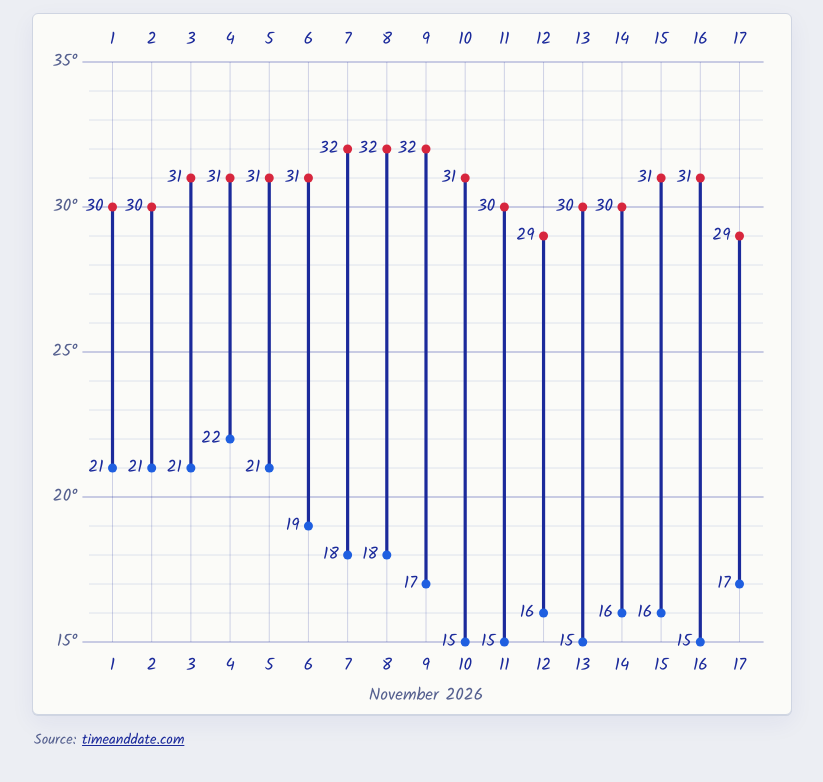
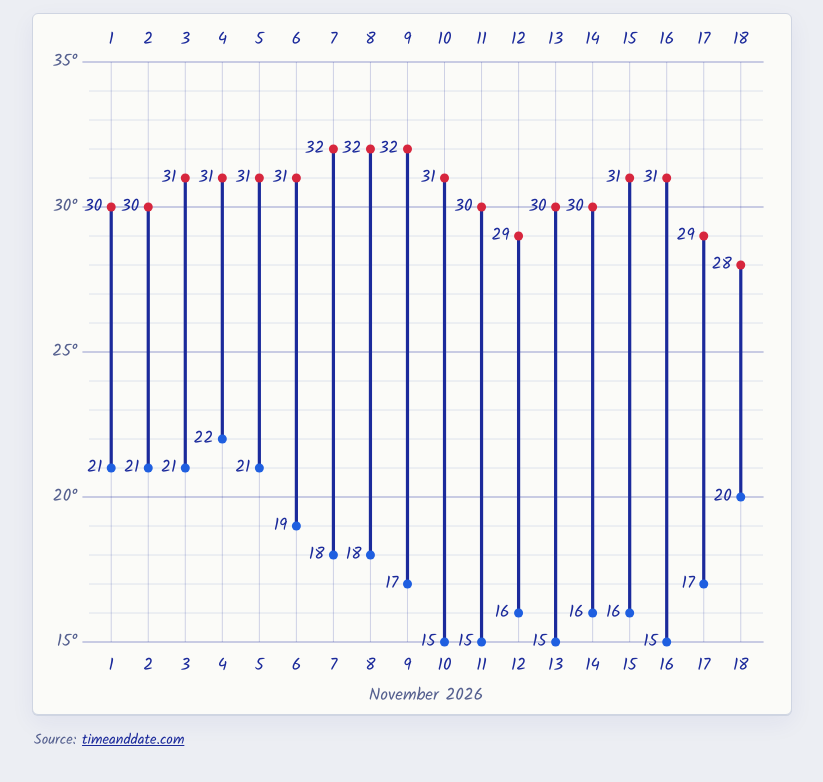
Before and after one commit to asingh44878/temp-nov-2026, a plain HTML site: page index.html in a window 1280 px wide. Shown: the part 94-876 px from the top of the page, without its empty margins (228-1051 px from the left). Drawn offline with nearby package versions, Linux system fonts and the light colour scheme.

Commit message:
Add data for day 18 to weather data array

```diff
--- a/index.html
+++ b/index.html
@@ -115,7 +115,8 @@
     { day: 14, min: 16, max: 30},
     { day: 15, min: 16, max: 31},
     { day: 16, min: 15, max: 31},
-    { day: 17, min: 17, max: 29}
+    { day: 17, min: 17, max: 29},
+    { day: 18, min: 20, max: 28}
   ];
 
   const Y_MIN = 15, Y_MAX = 35;
```
